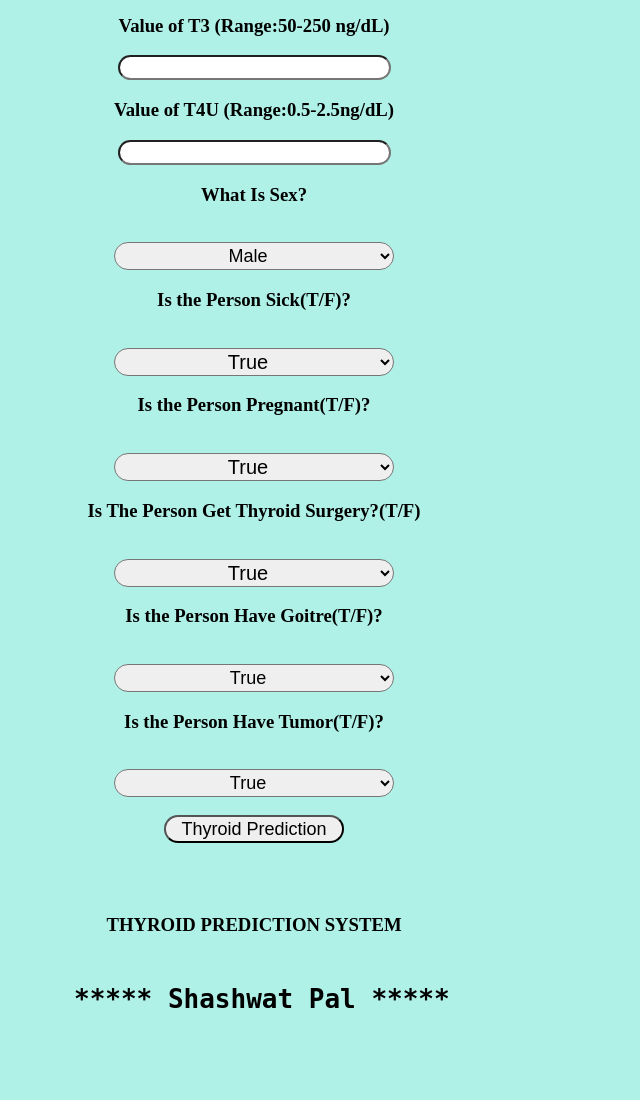
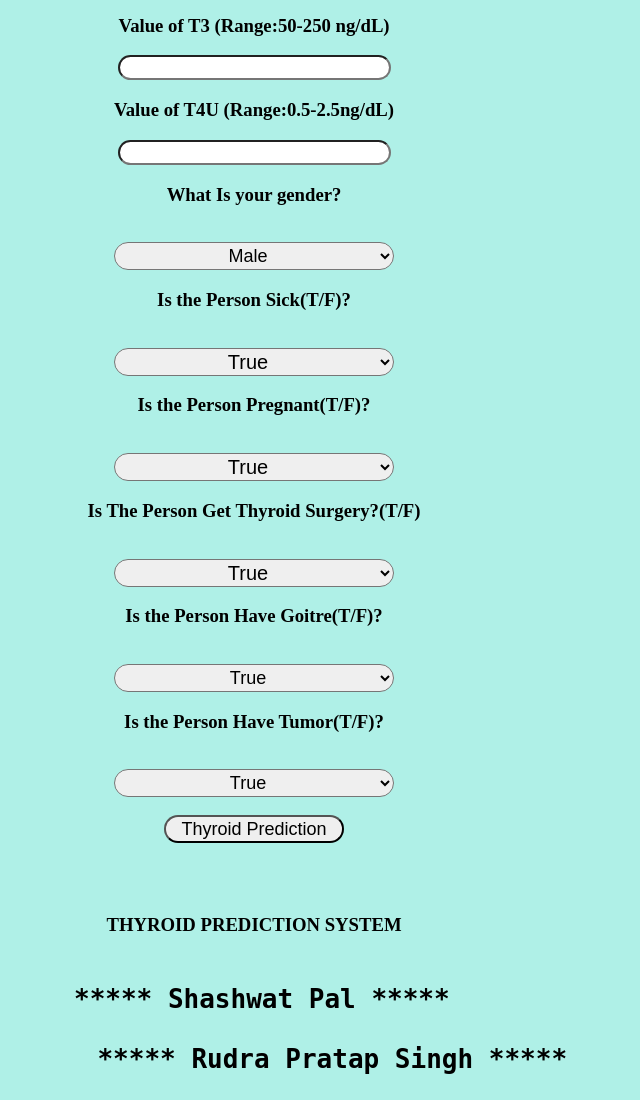
Before and after one commit to shashwatpal1021/Thyroid-Prediction-System-Using-Machine-learning, a Flask app: page / in a window 1280 px wide. Shown: the part 370-1470 px from the top of the page, without its empty margins (386-1026 px from the left). Before the commit the page ends 1378 px from the top, so only its background shows below. Run offline with Flask 2, Linux system fonts and the light colour scheme; parts of the project's set-up code (start-up, migrations or seed data) failed here and were passed over.

Commit message:
Update home.html

```diff
--- a/templates/home.html
+++ b/templates/home.html
@@ -22,7 +22,7 @@
 
             <h3>Value of T4U (Range:0.5-2.5ng/dL)</h3><input id="four" name="T4U" required="required">
 
-            <h3>What Is Sex?</h3><br><select name="sex" id="six" required="required">
+            <h3>What Is your gender?</h3><br><select name="sex" id="six" required="required">
                 <option value="Male">Male</option>
                 <option value="Female">Female</option>
 
@@ -60,7 +60,8 @@
         <br><br><h3>{{ prediction_text }}<h3>
              <p>THYROID PREDICTION SYSTEM<br>
 <br>
-<h1><pre> ***** Shashwat Pal *****</pre></h2></p>
+<h1><pre> ***** Shashwat Pal *****<br>
+          ***** Rudra Pratap Singh *****</pre></h2></p>
 
 
     </div>
```
